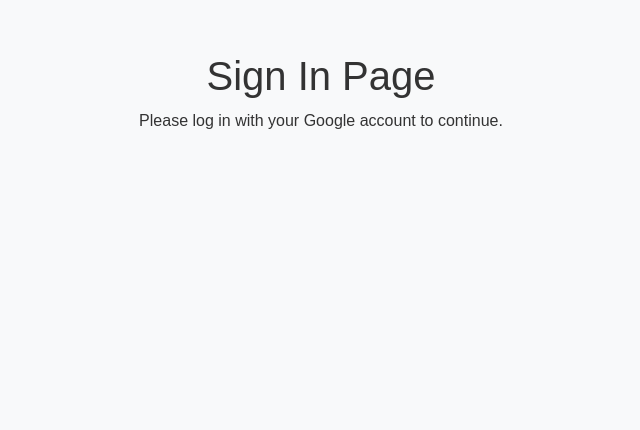
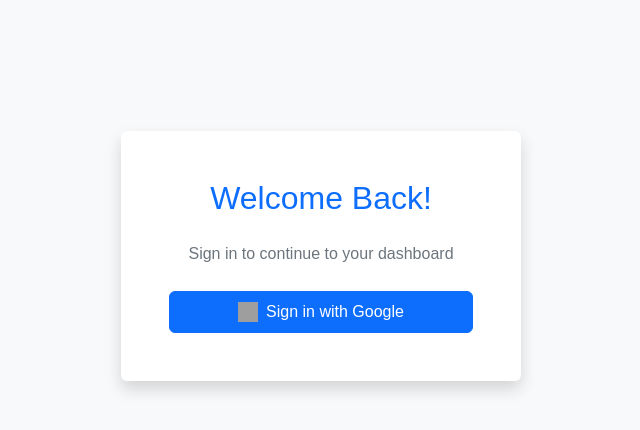
Before and after one commit to MoizAnsari7/ITest-Frontend, a React (Vite) app: page /signin in a window 1280 px wide. Shown: the part 144-574 px from the top of the page, without its empty margins (319-959 px from the left). Built offline with nearby package versions, Linux system fonts and the light colour scheme; grey boxes are pictures that could not be loaded.

Commit message:
Login with Google functionlity done

```diff
--- a/src/components/Navbar.tsx
+++ b/src/components/Navbar.tsx
@@ -1,23 +1,64 @@
-import React from 'react';
+import React, { useEffect, useState } from 'react';
 import './Navbar.css';
+import axios from 'axios';
 import { useNavigate } from 'react-router-dom';
 
 const Navbar: React.FC = () => {
+  const [user, setUser] = useState(null);
+
+  useEffect(() => {
+    const fetchUser = async () => {
+      try {
+        const response = await axios.get('http://localhost:4500/api/auth/me', {
+          withCredentials: true, // Ensure cookies are sent and received
+        });
+
+        if (response.status === 200 && response.data) {
+          console.log("Authenticated user data:", response.data);
+          setUser(response.data.user); // Update user state if authenticated
+        } else {
+          console.error("User not authenticated or response invalid");
+        }
+      } catch (error) {
+        console.error("Error fetching user:", error);
+      }
+    };
+
+    fetchUser(); // Call the fetchUser function
+  }, []);
+
 
   const navigate = useNavigate();
-
-  const handleSignIn = () =>{
+  const handleNavigate = () => {
     navigate('/signin');
   }
+
+
+  // const handleLogin = () => {
+  //   window.location.href = 'http://localhost:4500/api/auth/google';
+  // };
+
+  const handleLogout = async () => {
+    try {
+      await axios.get('http://localhost:4500/api/auth/logout', {
+        withCredentials: true,
+      });
+      setUser(null);
+    } catch (error) {
+      console.error('Error logging out:', error);
+    }
+  };
 
   return (
     <nav className="navbar navbar-expand-lg sticky-top bg-light">
       <div className="container">
-        {/* Logo */}
         <a className="navbar-brand logo" href="#">
+          {/* Add logo here */}
         </a>
 
-        {/* Mobile Toggle Button */}
+
+
+
         <button
           className="navbar-toggler"
           type="button"
@@ -27,25 +68,59 @@ const Navbar: React.FC = () => {
           <span className="navbar-toggler-icon"></span>
         </button>
 
-        {/* Navigation Links */}
         <div className="collapse navbar-collapse" id="navbarNav">
           <ul className="navbar-nav ms-auto">
+
+
             <li className="nav-item">
-              <a className="nav-link" href="#">Products</a>
+              <a className="nav-link" href="#">
+                Products
+              </a>
             </li>
             <li className="nav-item">
-              <a className="nav-link" href="#">Solutions</a>
+              <a className="nav-link" href="#">
+                Solutions
+              </a>
             </li>
             <li className="nav-item">
-              <a className="nav-link" href="#">Resources</a>
+              <a className="nav-link" href="#">
+                Resources
+              </a>
             </li>
             <li className="nav-item">
-              <a className="nav-link" href="#">Contact Us</a>
+              <a className="nav-link" href="#">
+                Contact Us
+              </a>
             </li>
           </ul>
+
           <div className="d-flex ms-3">
-            <button className="btn btn-outline-success me-2" onClick={handleSignIn}>Sign In</button>
-            {/* <button className="btn btn-success">Sign Up for Free</button> */}
+            {user ? (
+              <>
+<ul  className="navbar-nav ms-auto">
+<li className="nav-item">
+              <a className="nav-link fw-bold" href="#">
+               Welcome <span style={{color:" #2c8e45"}} > {user?.displayName} </span>
+              </a>
+            </li>
+            </ul>
+                <img
+                  src={user?.picture}
+                  alt={user?.displayName}
+                  className="rounded-circle me-2"
+                  width="40"
+                  height="40"
+                  />
+
+                <button className="btn btn-outline-danger" onClick={handleLogout}>
+                  Logout
+                </button>
+              </>
+            ) : (
+              <button className="btn btn-outline-success" onClick={handleNavigate}>
+                Sign In
+              </button>
+            )}
           </div>
         </div>
       </div>
--- a/src/pages/SignInPage.tsx
+++ b/src/pages/SignInPage.tsx
@@ -1,59 +1,29 @@
 import React from 'react';
-import { GoogleOAuthProvider, GoogleLogin } from '@react-oauth/google';
-import {jwtDecode} from 'jwt-decode';
-import axios from 'axios';
-
-const CLIENT_ID = '244190870432-8cbmecah0r4ebg1cf4djurcqlgemdgj3.apps.googleusercontent.com'; // Replace with your actual Google Client ID
-
-interface GoogleUser {
-    name: string;
-    email: string;
-    picture: string;
-    sub: string; // Google user ID
-}
 
 const SignInPage: React.FC = () => {
-    // eslint-disable-next-line @typescript-eslint/no-explicit-any
-    const handleLoginSuccess = async (response: any) => {
-        try {
-            if (response?.credential) {
-                const token = response.credential;
-
-                // Decode the JWT token
-                const userData: GoogleUser = jwtDecode<GoogleUser>(token);
-                console.log('Decoded User Data:', userData);
-
-                // Send the token to the backend
-                const res = await axios.post('http://192.168.29.88:5000/api/auth/google', { token });
-
-                console.log('Server Response:', res.data);
-                alert(`Welcome, ${res.data.user.name}!`);
-            } else {
-                console.error('Credential not found in response');
-                alert('Login failed. No credential received.');
-            }
-        } catch (error) {
-            console.error('Error during login:', error);
-            alert('An error occurred. Please try again.');
-        }
+  const handleLogin = () => {
+    window.location.href = 'http://localhost:4500/api/auth/google';
   };
 
-
   return (
-        <div className="container w-50 pt-5 mt-5">
-        <GoogleOAuthProvider  clientId={CLIENT_ID}>
-            <div style={{ textAlign: 'center', marginTop: '100px' }}>
-                <h1>Sign In Page</h1>
-                <p>Please log in with your Google account to continue.</p>
-                <GoogleLogin
-                    onSuccess={handleLoginSuccess}
-                    onError={() => {
-                        console.error('Login Failed');
-                        alert('Google Login failed. Please try again.');
-                    }}
+    <div className="d-flex justify-content-center align-items-center vh-100 bg-light">
+      <div className="text-center p-5 bg-white shadow rounded" style={{ maxWidth: '400px', width: '100%' }}>
+        <h2 className="mb-4 text-primary">Welcome Back!</h2>
+        <p className="mb-4 text-secondary">Sign in to continue to your dashboard</p>
+        <button
+          className="btn btn-primary d-flex align-items-center justify-content-center px-4 py-2 w-100"
+          onClick={handleLogin}
+          style={{ fontSize: '1rem', fontWeight: '500' }}
+        >
+          <img
+            className="me-2"
+            src="https://banner2.cleanpng.com/20240216/tgc/transparent-google-logo-google-logo-in-black-circle-colorful-1710875587150.webp"
+            alt="Google Icon"
+            style={{ width: '20px', height: '20px' }}
           />
+          <span>Sign in with Google</span>
+        </button>
       </div>
-        </GoogleOAuthProvider>
     </div>
   );
 };
```
Also changed, not shown: public/pngwing.com.png (added). Lines whose indentation alone changed are shown as unchanged.
